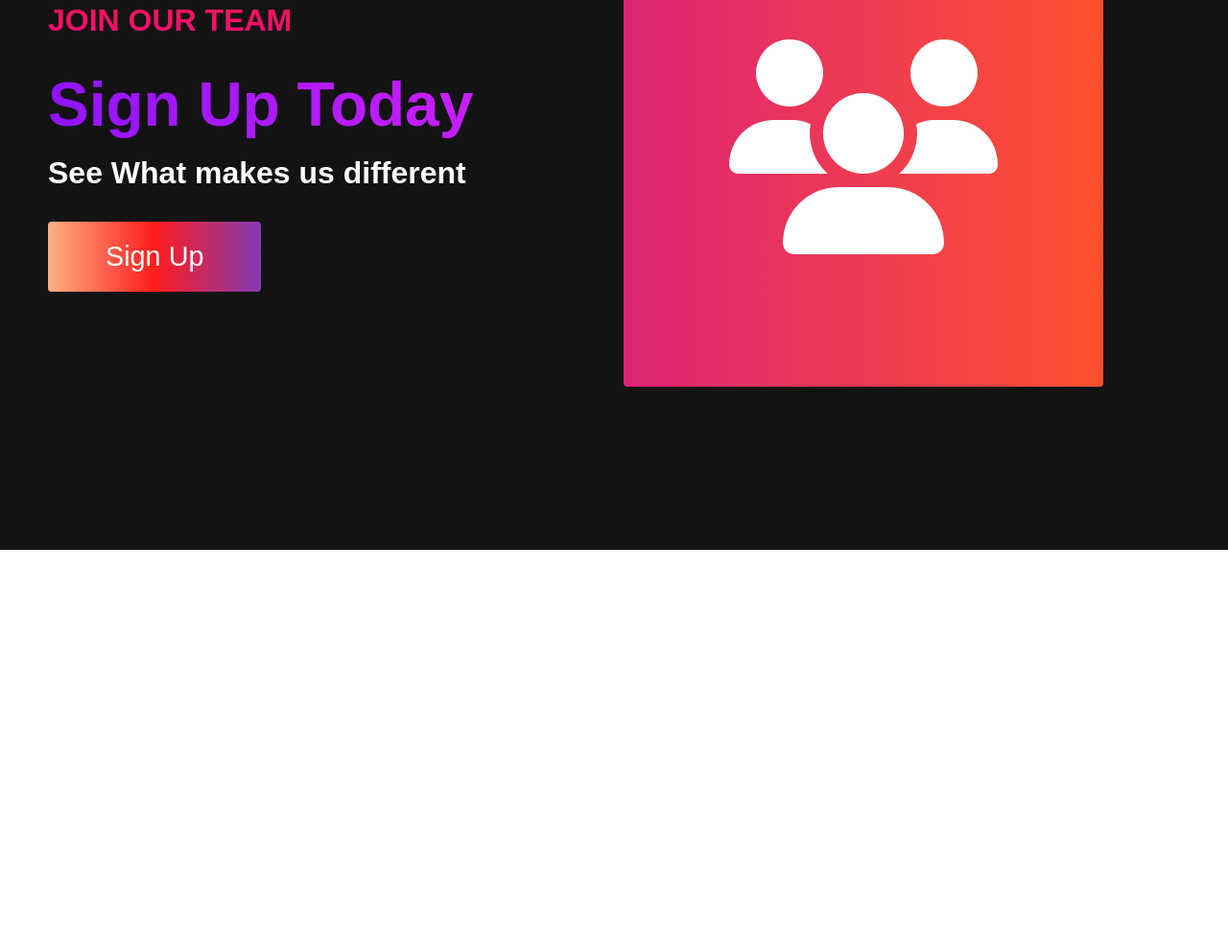
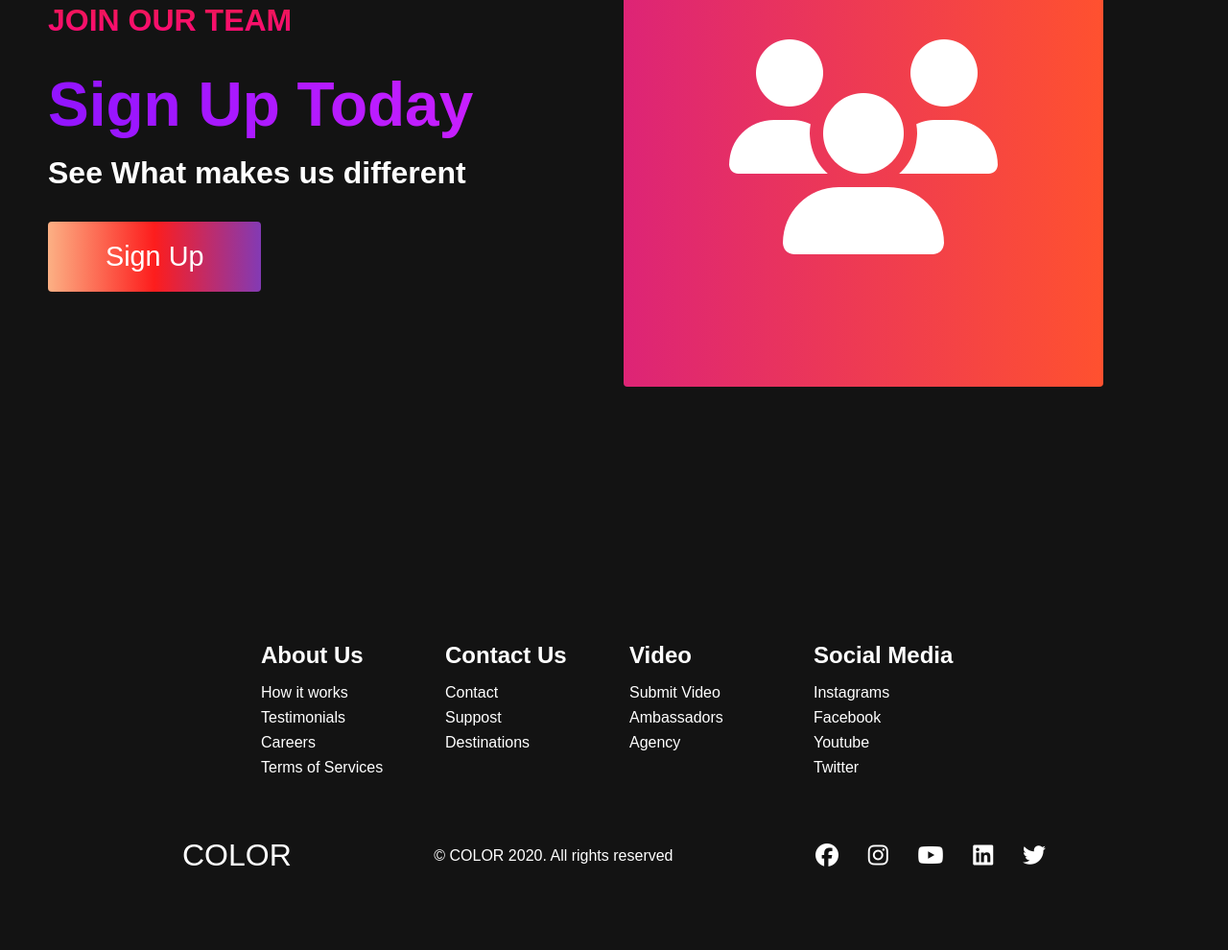
Before and after one commit to boomertnt210943/fornt-end01, a plain HTML site: page index.html in a window 1280 px wide. Shown: the part 3295-4285 px from the top of the page at 96% size. Before the commit the page ends 3868 px from the top, so only its background shows below. Drawn offline with Linux system fonts and the light colour scheme.

Commit message:
footer update

```diff
--- a/index.html
+++ b/index.html
@@ -97,8 +97,56 @@
             <div class="main__img--container">
                 <div class="main__img--card" id="card-2"><i class="fas fa-users"></i></div>
             </div>
+        </div>
+    </div>
 
+    <!-- Footer Section -->
+    <div class="footer__container">
+        <div class="footer__links">
+            <div class="footer__link--wrapper">
+                <div class="footer__link--items">
+                    <h2>About Us</h2>
+                    <a href="/sign-up">How it works</a>
+                    <a href="/sign-up">Testimonials</a><a href="/sign-up">Careers</a>
+                    <a href="/sign-up">Terms of Services</a>
+                </div>
+                <div class="footer__link--items">
+                    <h2>Contact Us</h2>
+                    <a href="/sign-up">Contact</a>
+                    <a href="/sign-up">Suppost</a>
+                    <a href="/sign-up">Destinations</a>
+                </div>
+            </div>
+            <div class="footer__link--wrapper">
+                <div class="footer__link--items">
+                    <h2>Video</h2>
+                    <a href="/sign-up">Submit Video</a>
+                    <a href="/sign-up">Ambassadors</a>
+                    <a href="/sign-up">Agency</a>
+                </div>
+                <div class="footer__link--items">
+                    <h2>Social Media</h2>
+                    <a href="/sign-up">Instagrams</a>
+                    <a href="/sign-up">Facebook</a><a href="/sign-up">Youtube</a>
+                    <a href="/sign-up">Twitter</a>
+                </div>
+            </div>
         </div>
+        <section class="social__media">
+            <div class="social__media--wrap">
+                <div class="footer__logo">
+                    <a href="/" id="footer__logo">COLOR</a>
+                </div>
+                <p class="website__rights">© COLOR 2020. All rights reserved</p>
+                <div class="social__icons">
+                    <a href="/" class="social__icon--link"><i class="fab fa-facebook"></i></a>
+                    <a href="/" class="social__icon--link"><i class="fab fa-instagram"></i></a>
+                    <a href="/" class="social__icon--link"><i class="fab fa-youtube"></i></a>
+                    <a href="/" class="social__icon--link"><i class="fab fa-linkedin"></i></a>
+                    <a href="/" class="social__icon--link"><i class="fab fa-twitter"></i></a>
+                </div>
+            </div>
+        </section>
     </div>
 
     <script src="app.js"></script>
--- a/styles.css
+++ b/styles.css
@@ -554,3 +554,114 @@
 }
 
 /* Footer CSS */
+.footer__container {
+    background-color: #131313;
+    padding: 5rem 0;
+    display: flex;
+    flex-direction: column;
+    justify-content: center;
+    align-items: center;
+}
+
+#footer__logo {
+    color: #fff;
+    display: flex;
+    align-items: center;
+    text-decoration: none;
+    cursor: pointer;
+    font-size: 2rem;
+}
+
+.footer__links {
+    width: 100%;
+    max-width: 1000px;
+    display: flex;
+    justify-content: center;
+}
+
+.footer__link--wrapper {
+    display: flex;
+}
+
+.footer__link--items {
+    display: flex;
+    flex-direction: column;
+    align-items: flex-start;
+    margin: 16px;
+    text-align: left;
+    width: 160px;
+    box-sizing: border-box;
+}
+
+.footer__link--items h2 {
+    margin-bottom: 16px;
+    color: #fff;
+}
+
+.footer__link--items a {
+    color: #fff;
+    text-decoration: none;
+    margin-bottom: 0.5rem;
+    transition: 0.3 ease-out;
+}
+
+.footer__link--items a:hover {
+    color: #e9e9e9;
+    transition: 0.3 ease-out;
+}
+
+.social__icon--link {
+    color: #fff;
+    font-size: 24px;
+}
+
+.social__media {
+    max-width: 1000px;
+    width: 100%;
+}
+
+.social__media--wrap {
+    display: flex;
+    justify-content: space-between;
+    align-items: center;
+    width: 90%;
+    max-width: 1000px;
+    margin: 40px auto 0 auto;
+}
+
+.social__icons {
+    display: flex;
+    justify-content: space-between;
+    align-items: center;
+    width: 240px;
+}
+
+.website__rights {
+    color: #fff;
+}
+
+@media screen and (max-width: 820px) {
+    .footer__links{
+        padding-top: 2rem;
+    }
+
+    #footer__logo {
+        margin-bottom: 2rem;
+    }
+
+    .website__rights {
+        margin-bottom: 2rem;
+    }
+
+    .footer__link--wrapper {
+        flex-direction: column;
+    }
+}
+
+@media screen and (max-width: 480px) {
+    .footer__link--items {
+        margin: 0;
+        padding: 10px;
+        width: 100%;
+    }
+}
```
